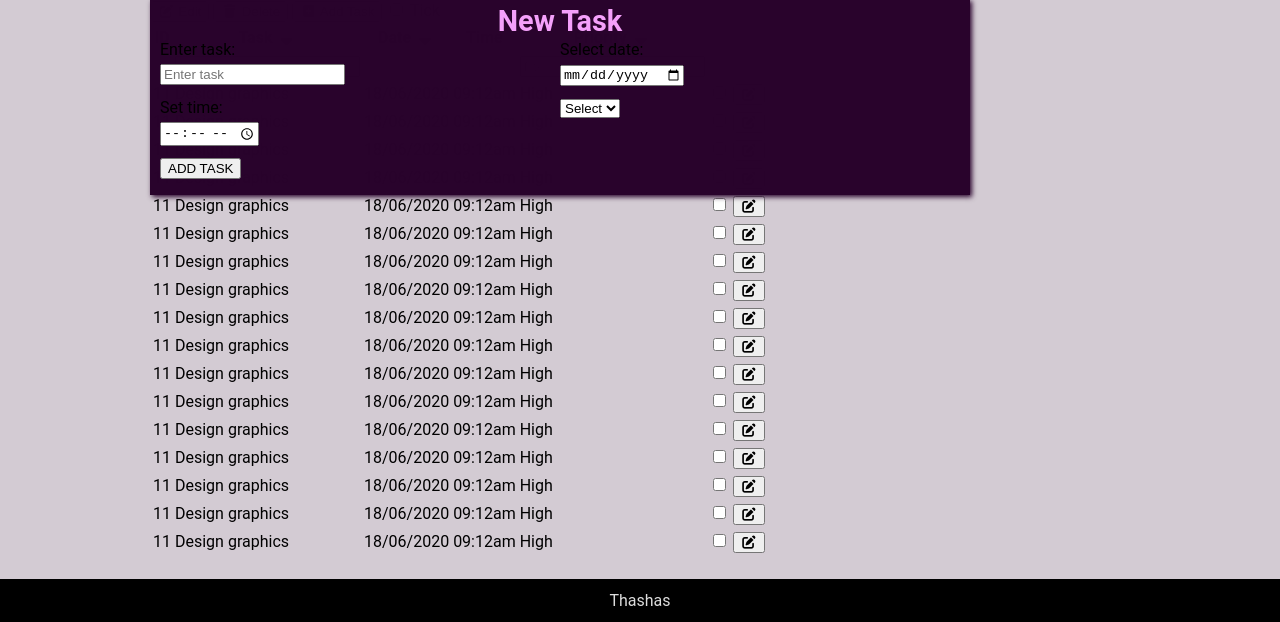
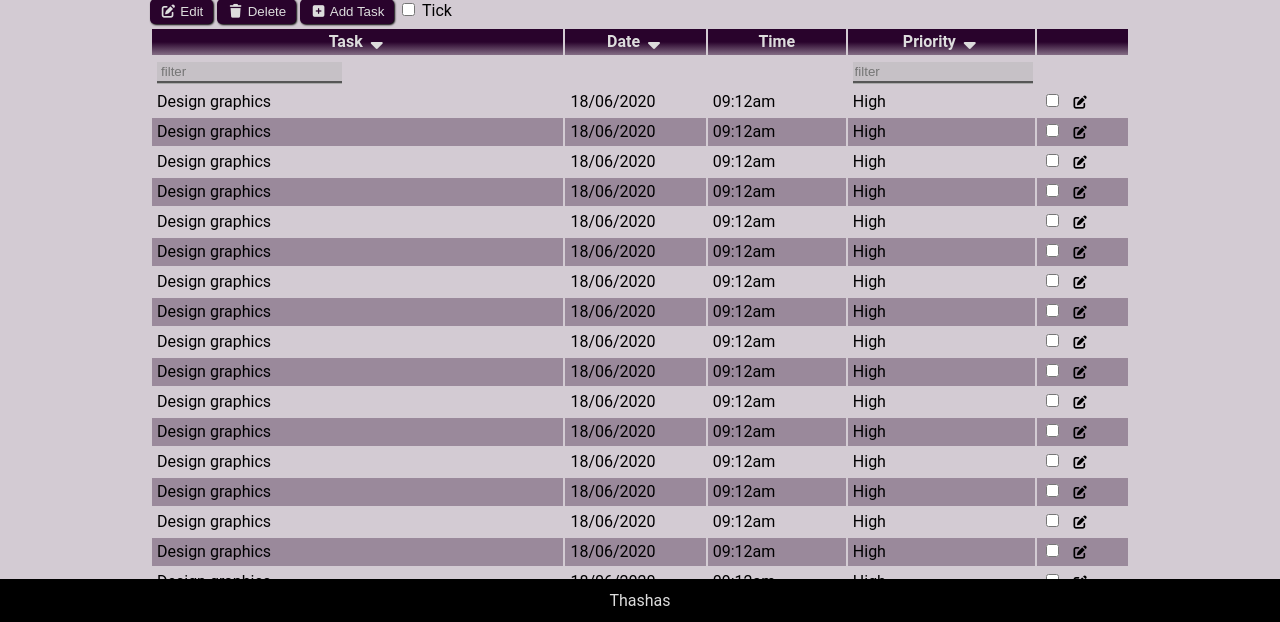
Before and after one commit to emmadonjo/tasky, a plain HTML site: page tasks.html in a window 1280 px wide. Shown: the part 128-750 px from the top of the page. Drawn offline with Linux system fonts and the light colour scheme.

Commit message:
Updated tasks.html UI

```diff
--- /dev/null
+++ b/assets/tasks.css
@@ -0,0 +1,158 @@
+/*
+This contains the  styles for the tasks.html page
+
+author: Emmanuel Joshua;
+version: 1.0.0;
+date created: 25th June 2020;
+
+1. new/edit task form
+
+*/
+.new-task{
+	width: 60%;
+
+	/*
+	Center the form with left offset and margin-left
+
+	left:  50%;
+	margin-left: -40%;
+	*/
+	left: 50%;
+	margin-left: -40%;
+	background-color: #29032cfe;
+	padding: 20px;
+	position: absolute;
+	z-index: 15;
+	box-shadow: 2px 2px 5px var(--main);
+	color: var(--light-grey);
+	display: none;
+}
+
+.new-task h2{
+	text-align: center;
+	margin: 0px;
+	color: var(--light-pink);
+}
+
+.close-edit{
+	position: absolute;
+	display: block;
+	width: 20px;
+	width: 20px;
+	top: -20px;
+	z-index: 200;
+	right: -20px;
+	color: darkred;
+	font-size: 1.2em;
+}
+.close-edit:hover{
+	color: var(--main);
+	cursor: pointer;
+}
+
+.input-fields{
+	display: flex;
+	flex-direction: row;
+	flex-wrap: wrap;
+}
+
+
+.input-group{
+	flex-basis: 50%;
+	margin: 5px 0px;
+}
+.input-group:first-child{
+	flex-basis: 100%;
+}
+.input-group:nth-child(n+2){
+	flex-basis: 33%;
+}
+
+.input-fields label{
+	display: block;
+	font-weight: bold;
+}
+.input-fields input,
+.input-fields select{
+	font-size: 1.2em;
+	color: var(--main);
+	padding: 2px 1%;
+	background-color: var(--light-pink);
+	border: none;
+}
+
+#task{
+	width: 98%;
+}
+
+.input-fields input[type="button"]{
+	box-shadow: 2px 2px 3px var(--light-grey) inset;
+	background-color: #000;
+	color: var(--light-grey);
+	border-radius: 5px;
+	padding: 5px 15px;
+}
+
+.input-fields input[type="button"]:hover{
+	box-shadow: none;
+	cursor: pointer;
+}
+
+
+/*
+** 2 tasks.html	table
+*/
+.tasks-table{
+	width: 100%;
+}
+
+.tasks-table thead tr:first-child{
+	background: linear-gradient(180deg,  #29032C 50%, #29032C77 100% );
+	color: var(--light-grey);
+}
+
+.tasks-table  tr td:first-child,
+.tasks-table  tr th:first-child{
+	display: none;
+}
+
+.tasks-table tbody tr:nth-child(2n){
+	background-color: #29032C55;
+}
+
+.tasks-table tr td{
+	padding: 2px 5px;
+}
+
+/*
+** 3. Control buttons & inputs
+*/
+
+.controls button{
+	padding: 5px 10px;
+	border-radius: 5px;
+	border: none;
+	display: inline-block;
+	margin-bottom: 3px;
+	background: var(--main);
+	color: var(--light-grey);
+	box-shadow: 1px 1px 2px #000;
+}
+.controls button:hover{
+	cursor: pointer;
+	background-color: #29032C55;
+	color: var(--main);
+}
+
+.taskEdit{
+	background-color: inherit;
+	border: none;
+ }
+
+.tasks-table input{
+	background-color: #aaaaaa55;
+	border: none;
+	border-bottom: 3px groove #aaa;
+	padding: 2px 1%;
+	color: var(--main);
+}
--- a/assets/tasky.css
+++ b/assets/tasky.css
@@ -138,58 +138,6 @@ h2{
 }
 
 /*
-** 2.5 new/edit task form
-*/
-.new-task{
-	width: 80%;
-	margin: auto;
-	background-color: #29032cfe;
-	padding: 10px;
-	position: absolute;
-	z-index: 15;
-	box-shadow: 2px 2px 5px var(--main);
-
-}
-
-.new-task h2{
-	text-align: center;
-	margin: 0px;
-	color: var(--light-pink);
-}
-
-.close-edit{
-	position: absolute;
-	display: block;
-	width: 20px;
-	width: 20px;
-	top: -20px;
-	z-index: 200;
-	right: -20px;
-	color: darkred;
-	font-size: 1.2em;
-}
-.close-edit:hover{
-	color: var(--main);
-	cursor: pointer;
-}
-
-.input-fields{
-	display: flex;
-	flex-direction: row;
-	flex-wrap: wrap;
-}
-
-
-.input-group{
-	flex-basis: 50%;
-	margin: 5px 0px;
-}
-
-.input-fields label{
-	display: block;
-}
-
-/*
 3. Navigation
 */
 
--- a/tasks.html
+++ b/tasks.html
@@ -12,6 +12,8 @@
 
 	<!-- link to main css file -->
 	<link href="assets/tasky.css" type="text/css" rel="stylesheet" />
+	<!-- link to page specific css file -->
+	<link href="assets/tasks.css" type="text/css" rel="stylesheet" />
 </head>
 <body>
 	<header class="main-header">
@@ -92,15 +94,16 @@
 					<input type="text" id="task" name="task" required="required" placeholder="Enter task" maxlength="80" />
 				</div>
 				<div class="input-group">
-					<label for="date">Select date:</label>
+					<label for="date">Due date:</label>
 					<input type="date" id="date" name="date" required="required" />
 				</div>
 				<div class="input-group">
-					<label for="time">Set time:</label>
+					<label for="time">Due time:</label>
 					<input type="time" id="time" name="time" required="required" />
 				</div>
 				<div class="input-group">
-					<select required="required" >
+					<label for="priority">Priority:</label>
+					<select required="required" id="priority" >
 						<option selected="selected" value="">Select</option>
 						<option value="h">H</option>
 						<option value="m">M</option>
@@ -108,7 +111,13 @@
 					</select>
 				</div>
 				<div class="input-group">
-					<input type="button" value="ADD TASK" id="btnAddTask" />
+					<input type="button" value="ADD & NEW" id="btnAddNew" />
+				</div>
+				<div class="input-group">
+					<input type="button" value="ADD & CLOSE" id="btnAddClose" />
+				</div>
+				<div class="input-group">
+					<input type="button" value="SAVE" id="btnSaveEdit" />
 				</div>
 			</section>
 		</section>
@@ -134,34 +143,34 @@
 			<input type="checkbox" id="select">
 			<label for="select">Tick</label>
 		</div>
-		<table>
+		<table class="tasks-table">
 			<thead>
 				<tr>
 					<th role="col">ID</th>
-					<th role="col">
+					<th role="col" id="sortT" width="45%">
 						Task
 						<i class="fas fa-sort-down"></i>
 					</th>
-					<th role="col">
+					<th role="col"  id="sortD" width="15%">
 						Date
 						<i class="fas fa-sort-down"></i>
 					</th>
-					<th role="col">Time</th>
-					<th role="col">
+					<th role="col" width="15%">Time</th>
+					<th role="col" id="sortP" width="15%">
 						Priority
 						<i class="fas fa-sort-down"></i>
 					</th>
-					<th role="col"></th>
+					<th role="col" width="20%"></th>
 				</tr>
 				<tr>
 					<td></td>
 					<td>
-						<input type="search" id="filterTask" placeholder="filter" />
+						<input type="search" id="filterTask" placeholder="filter" maxlength="20" />
 					</td>
 					<td></td>
 					<td></td>
 					<td>
-						<input type="search" id="filterPriority" placeholder="filter" />
+						<input type="search" id="filterPriority" placeholder="filter" maxlength="7"/>
 					</td>
 				</tr>
 			</thead>
@@ -174,7 +183,7 @@
 					<td>High</td>
 					<td>
 						<input type="checkbox" />
-						<button id="taskEdit">
+						<button class="taskEdit">
 							<i class="fas fa-edit"></i>
 						</button>
 					</td>
@@ -187,7 +196,7 @@
 					<td>High</td>
 					<td>
 						<input type="checkbox" />
-						<button id="taskEdit">
+						<button class="taskEdit">
 							<i class="fas fa-edit"></i>
 						</button>
 					</td>
@@ -200,7 +209,7 @@
 					<td>High</td>
 					<td>
 						<input type="checkbox" />
-						<button id="taskEdit">
+						<button class="taskEdit">
 							<i class="fas fa-edit"></i>
 						</button>
 					</td>
@@ -213,7 +222,7 @@
 					<td>High</td>
 					<td>
 						<input type="checkbox" />
-						<button id="taskEdit">
+						<button class="taskEdit">
 							<i class="fas fa-edit"></i>
 						</button>
 					</td>
@@ -226,7 +235,7 @@
 					<td>High</td>
 					<td>
 						<input type="checkbox" />
-						<button id="taskEdit">
+						<button class="taskEdit">
 							<i class="fas fa-edit"></i>
 						</button>
 					</td>
@@ -239,7 +248,7 @@
 					<td>High</td>
 					<td>
 						<input type="checkbox" />
-						<button id="taskEdit">
+						<button class="taskEdit">
 							<i class="fas fa-edit"></i>
 						</button>
 					</td>
@@ -252,7 +261,7 @@
 					<td>High</td>
 					<td>
 						<input type="checkbox" />
-						<button id="taskEdit">
+						<button class="taskEdit">
 							<i class="fas fa-edit"></i>
 						</button>
 					</td>
@@ -265,7 +274,7 @@
 					<td>High</td>
 					<td>
 						<input type="checkbox" />
-						<button id="taskEdit">
+						<button class="taskEdit">
 							<i class="fas fa-edit"></i>
 						</button>
 					</td>
@@ -278,7 +287,7 @@
 					<td>High</td>
 					<td>
 						<input type="checkbox" />
-						<button id="taskEdit">
+						<button class="taskEdit">
 							<i class="fas fa-edit"></i>
 						</button>
 					</td>
@@ -291,7 +300,7 @@
 					<td>High</td>
 					<td>
 						<input type="checkbox" />
-						<button id="taskEdit">
+						<button class="taskEdit">
 							<i class="fas fa-edit"></i>
 						</button>
 					</td>
@@ -304,7 +313,7 @@
 					<td>High</td>
 					<td>
 						<input type="checkbox" />
-						<button id="taskEdit">
+						<button class="taskEdit">
 							<i class="fas fa-edit"></i>
 						</button>
 					</td>
@@ -317,7 +326,7 @@
 					<td>High</td>
 					<td>
 						<input type="checkbox" />
-						<button id="taskEdit">
+						<button class="taskEdit">
 							<i class="fas fa-edit"></i>
 						</button>
 					</td>
@@ -330,7 +339,7 @@
 					<td>High</td>
 					<td>
 						<input type="checkbox" />
-						<button id="taskEdit">
+						<button class="taskEdit">
 							<i class="fas fa-edit"></i>
 						</button>
 					</td>
@@ -343,7 +352,7 @@
 					<td>High</td>
 					<td>
 						<input type="checkbox" />
-						<button id="taskEdit">
+						<button class="taskEdit">
 							<i class="fas fa-edit"></i>
 						</button>
 					</td>
@@ -356,7 +365,7 @@
 					<td>High</td>
 					<td>
 						<input type="checkbox" />
-						<button id="taskEdit">
+						<button class="taskEdit">
 							<i class="fas fa-edit"></i>
 						</button>
 					</td>
@@ -369,7 +378,7 @@
 					<td>High</td>
 					<td>
 						<input type="checkbox" />
-						<button id="taskEdit">
+						<button class="taskEdit">
 							<i class="fas fa-edit"></i>
 						</button>
 					</td>
@@ -382,7 +391,7 @@
 					<td>High</td>
 					<td>
 						<input type="checkbox" />
-						<button id="taskEdit">
+						<button class="taskEdit">
 							<i class="fas fa-edit"></i>
 						</button>
 					</td>
```
